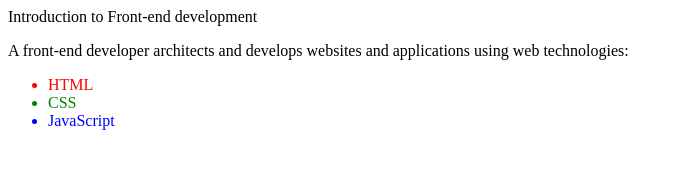
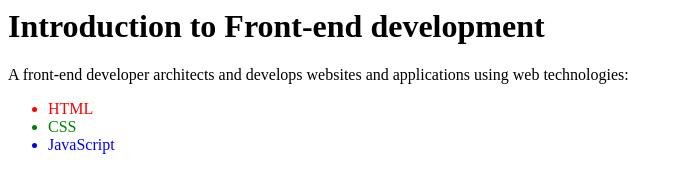
Before and after one commit to amarn1921/test, a plain HTML site: page index.html in a window 1280 px wide. Shown: the whole page, without its empty margins (0-683 px from the left). Drawn offline with Linux system fonts and the light colour scheme.

Commit message:
Update index.html

```diff
--- a/index.html
+++ b/index.html
@@ -1,4 +1,4 @@
-<h>Introduction to Front-end development</h>
+<h1>Introduction to Front-end development</h1>
 
 <p>A front-end developer architects and develops websites and applications using web technologies:</p>
 
```
